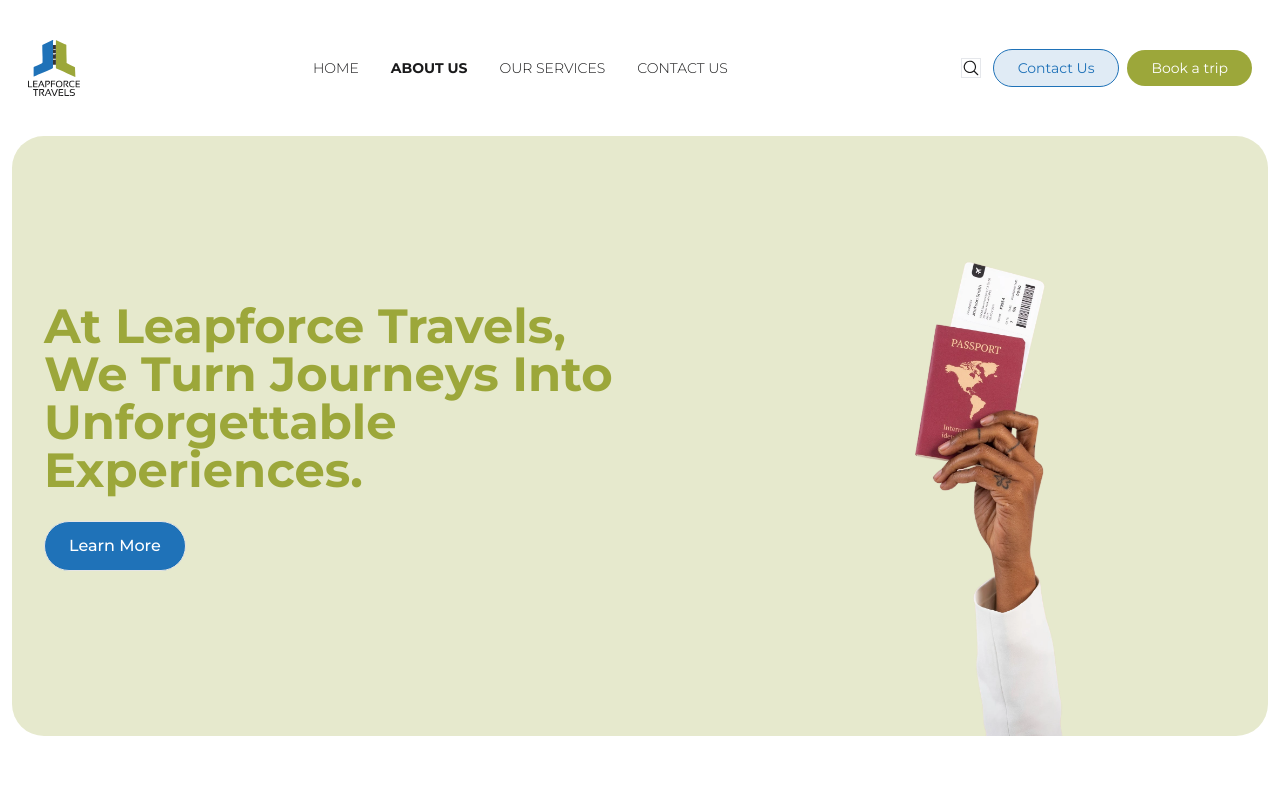
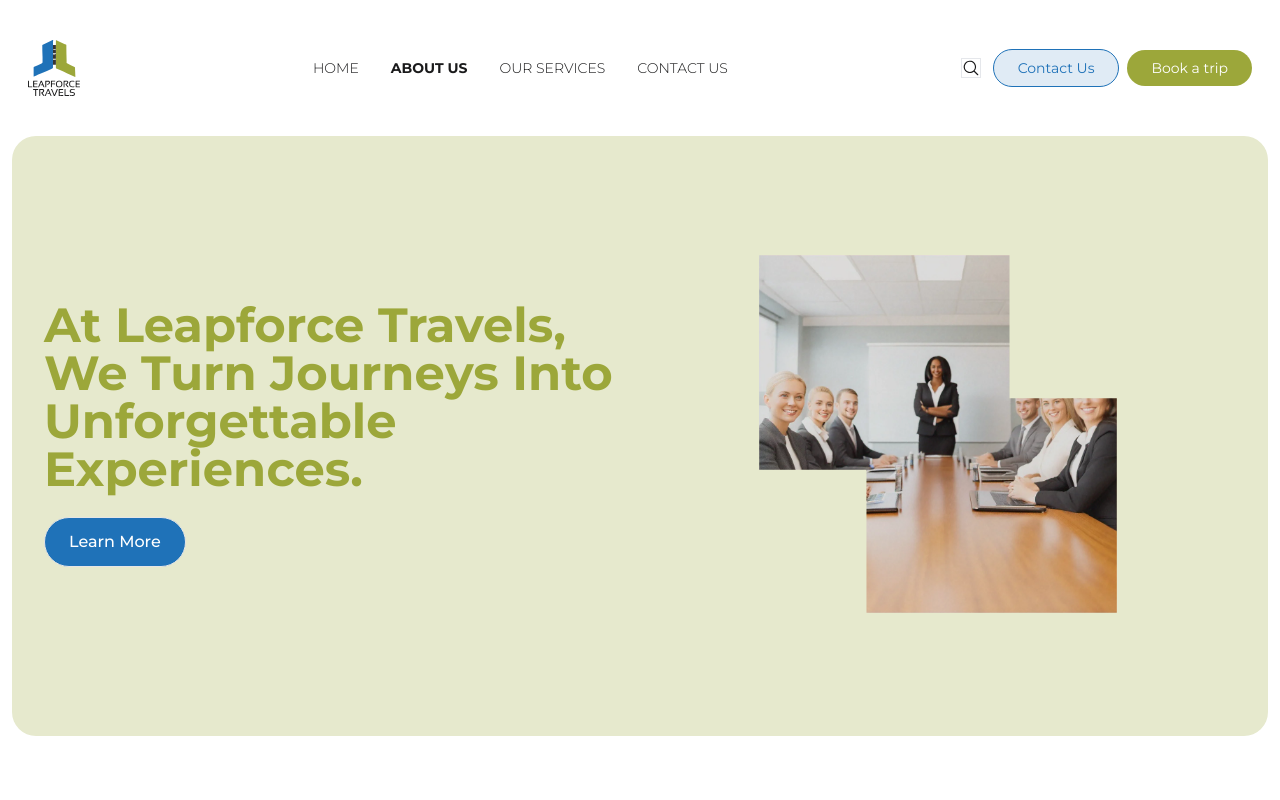
Before and after one commit to mgiwa78/leap-force-app, a React (Vite) app: page /about in a window 1280 px wide. Shown: the top 800 px of the page. Built offline with nearby package versions, Linux system fonts and the light colour scheme; no server answers.

Commit message:
Chore: update service routing file

```diff
--- a/src/components/layouts/menu/index.tsx
+++ b/src/components/layouts/menu/index.tsx
@@ -60,7 +60,7 @@ const Menu = () => {
           </button>
           <button
             className="py-[8px] px-[24px] text-sm rounded-full bg-primary text-white cursor-pointer"
-            onClick={() => navigate("/register")}
+            onClick={() => navigate("/service-offering")}
           >
             Book a trip
           </button>
--- a/src/components/layouts/menu/mobileNav.tsx
+++ b/src/components/layouts/menu/mobileNav.tsx
@@ -56,7 +56,7 @@ const MobileNavigation = ({ isOpen, toggleMenu }: Props) => {
             </button>
             <button
               className="py-2 px-4 rounded-full bg-primary text-white cursor-pointer"
-              onClick={() => navigate("/register")}
+              onClick={() => navigate("/service-offering")}
             >
               Book a Trip
             </button>
--- a/src/components/pages/accommodation/accommodation.tsx
+++ b/src/components/pages/accommodation/accommodation.tsx
@@ -6,14 +6,6 @@ export default function HomeAccomodation() {
   const navigate = useNavigate();
   const location = useLocation();
   const isRouteMatch = location.pathname === "/accommodation";
-
-  const handleRouting = () => {
-    if (isRouteMatch) {
-      navigate("/accommodation/hotel-booking");
-    } else {
-      navigate("/accommodation");
-    }
-  };
 
   return (
     <div className="bg-[#FAFAFA] p-12 rounded-lg mb-[100px]">
@@ -37,7 +29,7 @@ export default function HomeAccomodation() {
                 </p>
                 <CustomButton
                   className="hidden md:inline-flex bg-secondary_1 shadow transition-colors hover:bg-primary/90 text-white text-sm lg:text-base rounded-full px-4 py-2 lg:px-[24px] lg:py-[12px]"
-                  onClick={() => handleRouting()}
+                  onClick={() => navigate("/service-offering")}
                 >
                   Book an hotel
                 </CustomButton>
--- a/src/components/pages/home/service-options.tsx
+++ b/src/components/pages/home/service-options.tsx
@@ -51,7 +51,7 @@ const ServiceOptions = () => {
             </div>
             <CustomButton
               className="bg-secondary_1 hover:bg-secondary_1/90 text-white transition-colors duration-200 rounded-full px-8 py-3 text-base font-medium"
-              onClick={() => navigate("/visa")}
+              onClick={() => navigate("/service-offering")}
             >
               Book a Ride
             </CustomButton>
@@ -108,7 +108,7 @@ const ServiceOptions = () => {
             </div>
             <CustomButton
               className="bg-secondary_1 hover:bg-secondary_1/90 text-white transition-colors duration-200 rounded-full px-8 py-3 text-base font-medium"
-              onClick={() => navigate("/visa")}
+              onClick={() => navigate("/service-offering")}
             >
               Get Started
             </CustomButton>
@@ -140,7 +140,7 @@ const ServiceOptions = () => {
             </div>
             <CustomButton
               className="bg-secondary_1 hover:bg-secondary_1/90 text-white transition-colors duration-200 rounded-full px-8 py-3 text-base font-medium"
-              onClick={() => navigate("/visa")}
+              onClick={() => navigate("/service-offering")}
             >
               Get Started
             </CustomButton>
@@ -198,7 +198,7 @@ const ServiceOptions = () => {
             </div>
             <CustomButton
               className="bg-secondary_1 hover:bg-secondary_1/90 text-white transition-colors duration-200 rounded-full px-8 py-3 text-base font-medium"
-              onClick={() => navigate("/visa")}
+              onClick={() => navigate("/service-offering")}
             >
               Get Started
             </CustomButton>
--- a/src/pages/home/index.tsx
+++ b/src/pages/home/index.tsx
@@ -1,3 +1,4 @@
+import { useNavigate } from "react-router-dom";
 import CustomButton from "@/components/core/button";
 import HomeAccomodation from "@/components/pages/accommodation/accommodation";
 import DestinationCarousel from "@/components/pages/home/destinationSlider";
@@ -9,6 +10,7 @@ import ContactUsPage from "../support/contact-us";
 import ChooseLeapforce from "@/components/pages/home/why-choose";
 
 const Home = () => {
+  const navigate = useNavigate()
   return (
     <main>
       <div
@@ -31,7 +33,7 @@ const Home = () => {
                 below to find the best travel deals in seconds.
               </h1>
 
-              <CustomButton className="bg-white border-none text-text2 rounded-full font-medium text-[10px] lg:text-base px-[12px] py-[6px] lg:py-3 lg:px-6">
+              <CustomButton onClick={() => navigate("/service-offering")} className="bg-white border-none text-text2 rounded-full font-medium text-[10px] lg:text-base px-[12px] py-[6px] lg:py-3 lg:px-6">
                 Plan your trip today
               </CustomButton>
             </div>
--- /dev/null
+++ b/src/pages/services/index.tsx
@@ -0,0 +1,9 @@
+const ServiceOffering = () => {
+  return (
+    <main>
+      <div>this is the service offerring page</div>
+    </main>
+  );
+};
+
+export default ServiceOffering;
--- /dev/null
+++ b/src/pages/support/about-us/index.css
@@ -0,0 +1,16 @@
+.image-container {
+  /* Match the background color */
+}
+
+.image-container img {
+  clip-path: polygon(
+    0 0,
+    70% 0,
+    70% 40%,
+    100% 40%,
+    100% 100%,
+    30% 100%,
+    30% 60%,
+    0 60%
+  );
+}
--- a/src/pages/support/about-us/index.tsx
+++ b/src/pages/support/about-us/index.tsx
@@ -3,15 +3,16 @@ import { useNavigate } from "react-router-dom";
 import ChooseLeapforce from "@/components/pages/home/why-choose";
 import Faq from "@/components/pages/support/contact-us/faq";
 import OurTeam from "@/components/pages/support/contact-us/team";
+import "./index.css";
 
 const AboutUsPage = () => {
   const navigate = useNavigate();
   return (
     <main>
-      <div className="h-[600px] w-full mx-auto bg-[#E6E9CD] rounded-[32px] px-8 relative overflow-hidden">
-        <div className="grid grid-cols-1 lg:grid-cols-2 h-full">
-          <div className="flex items-center">
-            <div className="space-y-[27px]">
+      <div className="min-h-[600px] w-full mx-auto bg-[#E6E9CD] rounded-3xl px-8 relative overflow-hidden">
+        <div className="grid grid-cols-1 lg:grid-cols-2 h-full items-center">
+          <div className="flex justify-center">
+            <div className="space-y-6 text-center lg:text-left">
               <h1 className="capitalize text-[#9CA73A] text-2xl lg:text-5xl font-bold">
                 At Leapforce Travels, <br /> we turn journeys into unforgettable
                 experiences.
@@ -19,18 +20,18 @@ const AboutUsPage = () => {
 
               <CustomButton
                 onClick={() => navigate("/visa-application")}
-                className="bg-secondary text-white rounded-full font-medium text-[10px] lg:text-base px-[12px] py-[6px] lg:py-3 lg:px-6"
+                className="bg-secondary text-white rounded-full font-medium text-xs lg:text-base px-3 py-2 lg:py-3 lg:px-6"
               >
                 Learn more
               </CustomButton>
             </div>
           </div>
 
-          <div className="h-full flex items-end justify-center lg:absolute lg:right-0 lg:bottom-0">
+          <div className="flex image-container justify-center items-center h-full">
             <img
-              src="/assets/images/home-visa.webp"
+              src="/assets/images/home/board.webp"
               alt="home visa"
-              className="max-h-[90%] lg:h-[95%] w-auto object-contain"
+              className="h-4/5 lg:h-3/5 w-auto object-contain"
             />
           </div>
         </div>
```
Also changed, not shown: src/router/index.tsx (+29 -27 lines), public/assets/images/home/board.webp (added).
